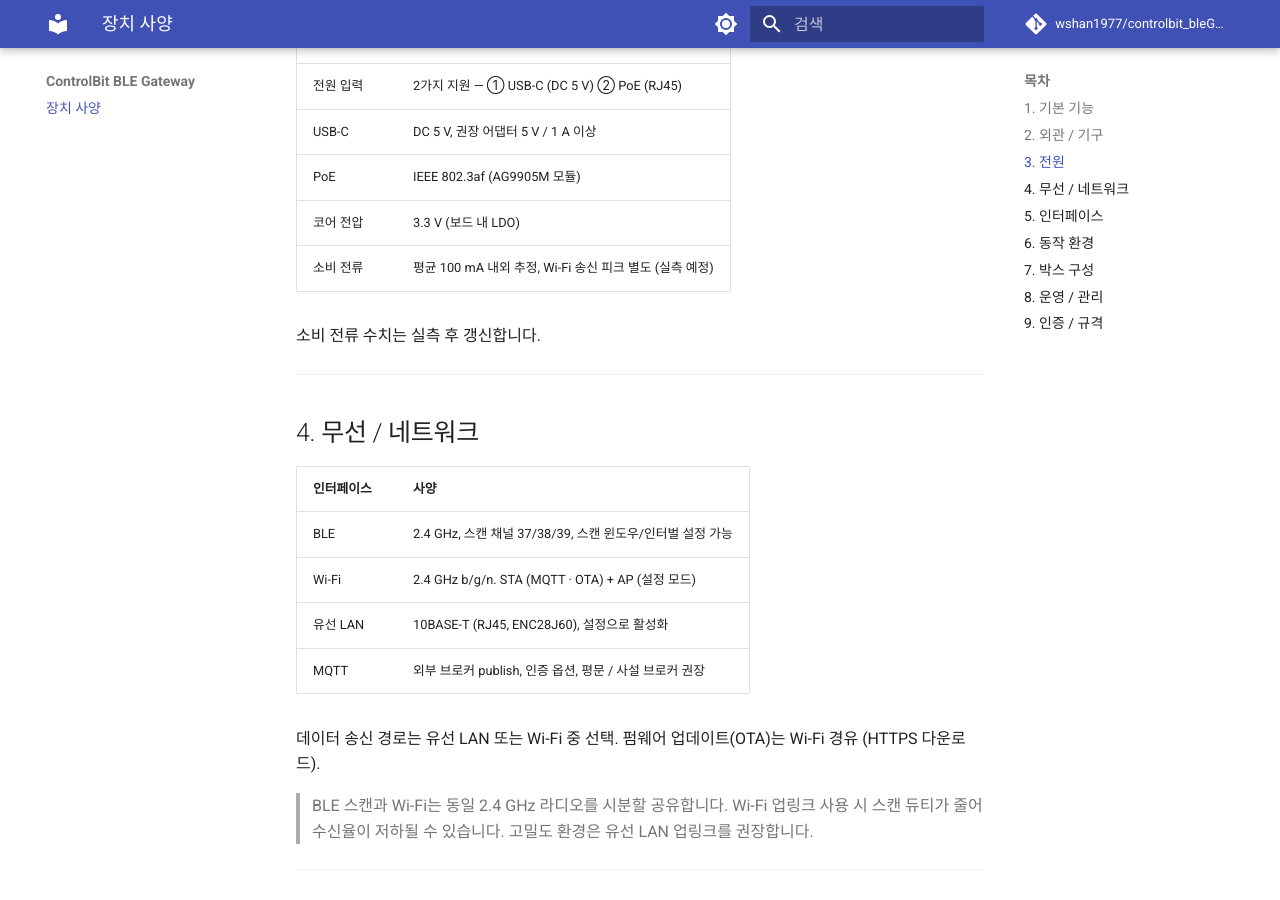
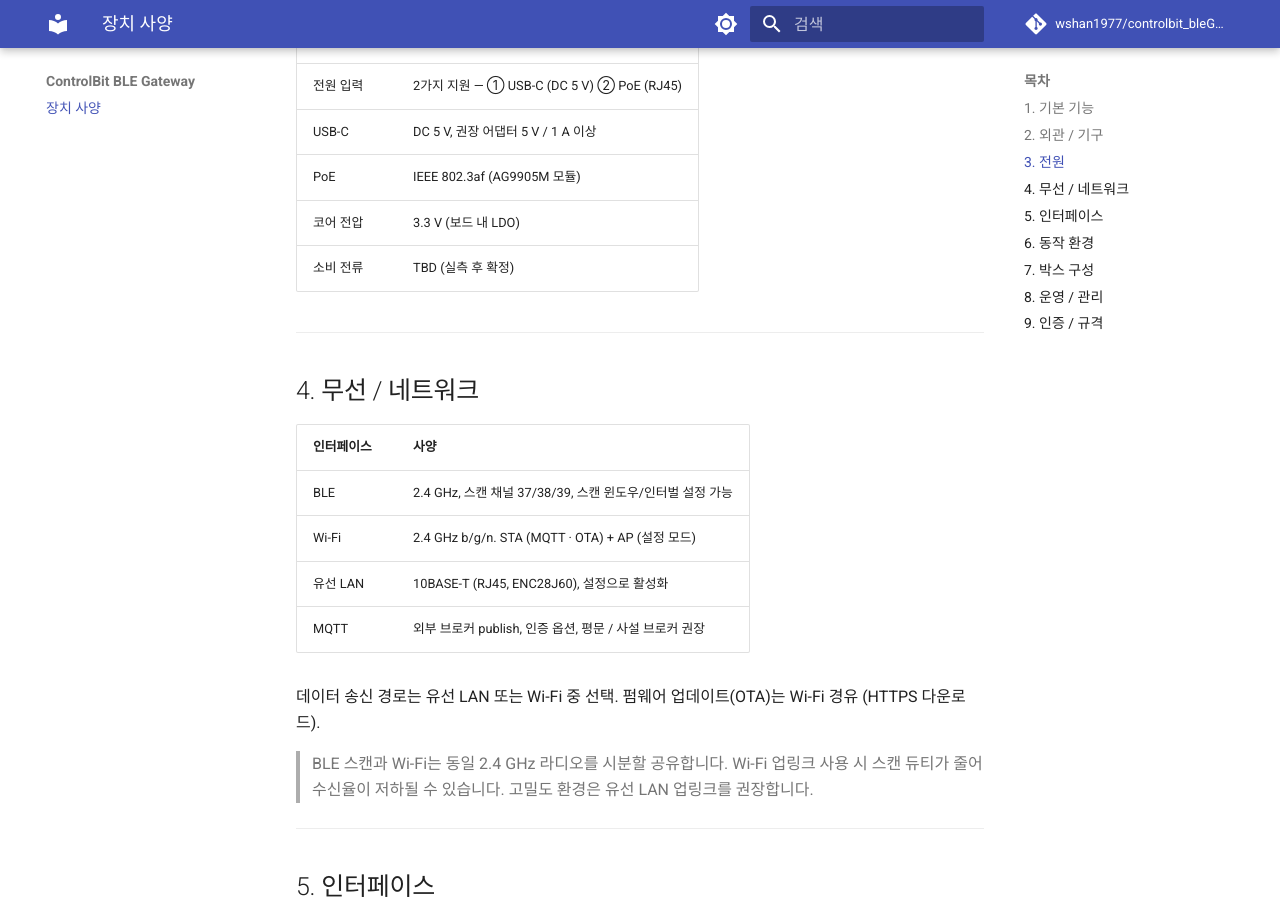
Before and after one commit to wshan1977/controlbit_bleGateWay, an MkDocs documentation site: the page built from doc/index.md, in a window 1280 px wide and 900 px high, scrolled down 1707 px. Built offline with MkDocs 1.6.1 and Material for MkDocs 9.7.7, drawn with Linux system fonts in a browser that asks for light colours; comment, search, counter and statistics services are not loaded.

Commit message:
Mark current consumption as TBD pending measurement
Co-Authored-By: Claude Fable 5 <noreply@anthropic.com>

```diff
--- a/doc/index.md
+++ b/doc/index.md
@@ -49,9 +49,7 @@ iBeacon · Eddystone 등 BLE 태그의 광고를 수신 · 필터링해 JSON으
 | USB-C | DC 5 V, 권장 어댑터 5 V / 1 A 이상 |
 | PoE | IEEE 802.3af (AG9905M 모듈) |
 | 코어 전압 | 3.3 V (보드 내 LDO) |
-| 소비 전류 | 평균 100 mA 내외 추정, Wi-Fi 송신 피크 별도 (실측 예정) |
-
-소비 전류 수치는 실측 후 갱신합니다.
+| 소비 전류 | TBD (실측 후 확정) |
 
 ---
 
```
